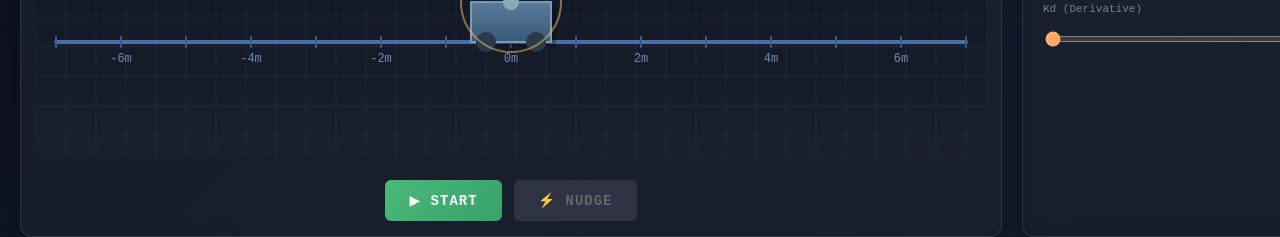
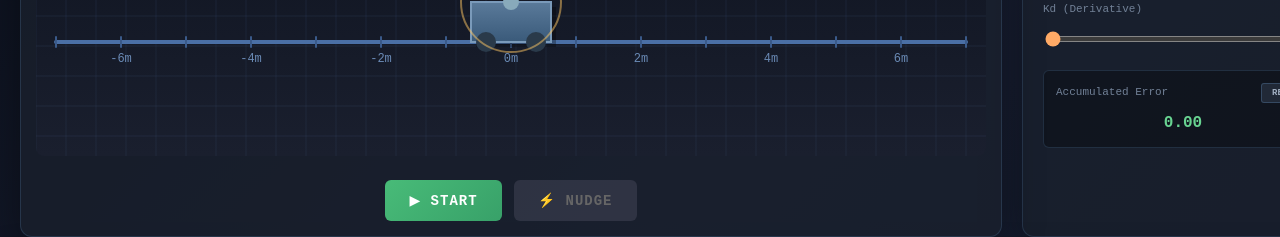
Before and after one commit to carlosnoyes/PID-demo, a React (Vite) app in the folder my-app/: page / in a window 1280 px wide. Shown: the part 260-497 px from the top of the page. Built offline with nearby package versions, Linux system fonts and the light colour scheme.

Commit message:
feat: add accumulated error display and reset functionality to simulators

```diff
--- a/my-app/src/components/ControlPanel.jsx
+++ b/my-app/src/components/ControlPanel.jsx
@@ -12,6 +12,8 @@ import { colors, fonts, panelStyles, getButtonStyle, sliderStyles } from '../uti
  * @param {Function} props.onPidChange - Called with { kp?, ki?, kd? } when gains change
  * @param {Object} props.pidConfig - { kpMax, kiMax, kdMax } for slider ranges
  * @param {Function} props.onResetGains - Called when reset gains is clicked
+ * @param {number} props.accumulatedError - Current accumulated integral error
+ * @param {Function} props.onResetError - Called when reset error is clicked
  * @param {React.ReactNode} props.manualControls - Custom content for manual mode
  * @param {React.ReactNode} props.statusDisplay - Status display content
  */
@@ -22,6 +24,8 @@ const ControlPanel = ({
   onPidChange,
   pidConfig = { kpMax: 100, kiMax: 50, kdMax: 50 },
   onResetGains,
+  accumulatedError = 0,
+  onResetError,
   manualControls,
   statusDisplay
 }) => {
@@ -118,6 +122,38 @@ const ControlPanel = ({
               />
             </div>
           ))}
+
+          {/* Accumulated Error Display */}
+          <div style={{
+            marginTop: '20px',
+            padding: '12px',
+            background: 'rgba(0, 0, 0, 0.3)',
+            borderRadius: '6px',
+            border: '1px solid rgba(100, 150, 200, 0.2)'
+          }}>
+            <div style={{ display: 'flex', justifyContent: 'space-between', alignItems: 'center', marginBottom: '8px' }}>
+              <span style={{ color: colors.text.muted, fontSize: '11px' }}>Accumulated Error</span>
+              <button
+                onClick={onResetError}
+                style={{
+                  padding: '4px 10px',
+                  fontSize: '9px',
+                  fontWeight: '600',
+                  borderRadius: '3px',
+                  border: '1px solid rgba(100, 150, 200, 0.3)',
+                  cursor: 'pointer',
+                  background: 'rgba(45, 55, 72, 0.6)',
+                  color: colors.text.secondary,
+                  fontFamily: fonts.mono
+                }}
+              >
+                RESET
+              </button>
+            </div>
+            <div style={{ color: colors.integral, fontSize: '16px', fontWeight: 'bold', textAlign: 'center' }}>
+              {accumulatedError.toFixed(2)}
+            </div>
+          </div>
         </>
       ) : (
         manualControls
--- a/my-app/src/simulators/DroneAltitude.jsx
+++ b/my-app/src/simulators/DroneAltitude.jsx
@@ -515,6 +515,8 @@ const DroneAltitudeSimulator = ({ simulators = [], activeSimulator = 'drone', on
           onPidChange={(changes) => setPidGains(prev => ({ ...prev, ...changes }))}
           pidConfig={PID_CONFIG}
           onResetGains={() => setPidGains(DEFAULT_PID)}
+          accumulatedError={pidController.current.getState().integral}
+          onResetError={() => pidController.current.resetIntegral()}
           manualControls={manualControls}
           statusDisplay={
             <StatusDisplay items={[
--- a/my-app/src/simulators/HotTub.jsx
+++ b/my-app/src/simulators/HotTub.jsx
@@ -421,6 +421,8 @@ const HotTubSimulator = ({ simulators = [], activeSimulator = 'hottub', onSimula
           onPidChange={(changes) => setPidGains(prev => ({ ...prev, ...changes }))}
           pidConfig={PID_CONFIG}
           onResetGains={() => setPidGains(DEFAULT_PID)}
+          accumulatedError={pidController.current.getState().integral}
+          onResetError={() => pidController.current.resetIntegral()}
           manualControls={manualControls}
           statusDisplay={
             <StatusDisplay items={[
--- a/my-app/src/simulators/InvertedPendulum.jsx
+++ b/my-app/src/simulators/InvertedPendulum.jsx
@@ -448,6 +448,8 @@ const InvertedPendulumSimulator = ({ simulators = [], activeSimulator = 'pendulu
           onPidChange={(changes) => setPidGains(prev => ({ ...prev, ...changes }))}
           pidConfig={PID_CONFIG}
           onResetGains={() => setPidGains(DEFAULT_PID)}
+          accumulatedError={pidController.current.getState().integral}
+          onResetError={() => pidController.current.resetIntegral()}
           manualControls={manualControls}
           statusDisplay={
             <StatusDisplay items={[
```
